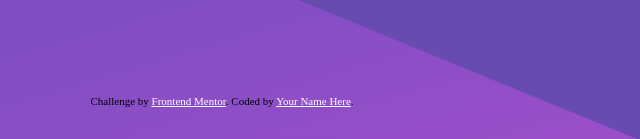
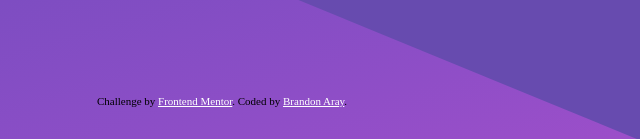
Before and after one commit to branalex94/huddle-landing-page-challenge, a plain HTML site: page index.html in a window 1280 px wide. Shown: the part 661-800 px from the top of the page, 418-1058 px from the left. Drawn offline with nearby package versions, Linux system fonts and the light colour scheme.

Commit message:
Added attribution information to footer section

```diff
--- a/index.html
+++ b/index.html
@@ -429,7 +429,10 @@
         Challenge by
         <a href="https://www.frontendmentor.io?ref=challenge" target="_blank"
           >Frontend Mentor</a
-        >. Coded by <a href="#">Your Name Here</a>.
+        >. Coded by
+        <a href="https://www.frontendmentor.io/profile/branalex94"
+          >Brandon Aray</a
+        >.
       </p>
     </footer>
   </body>
```
